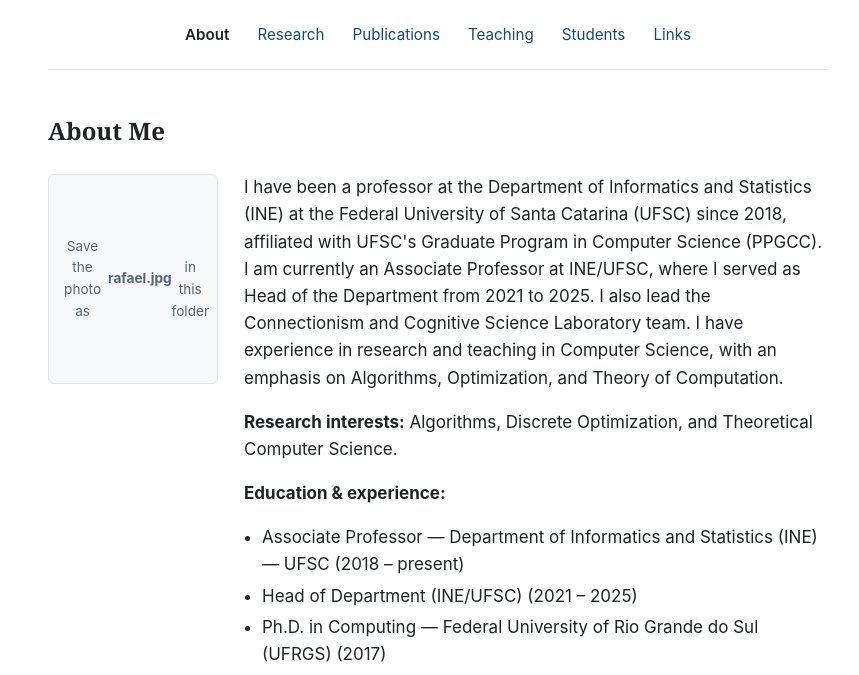
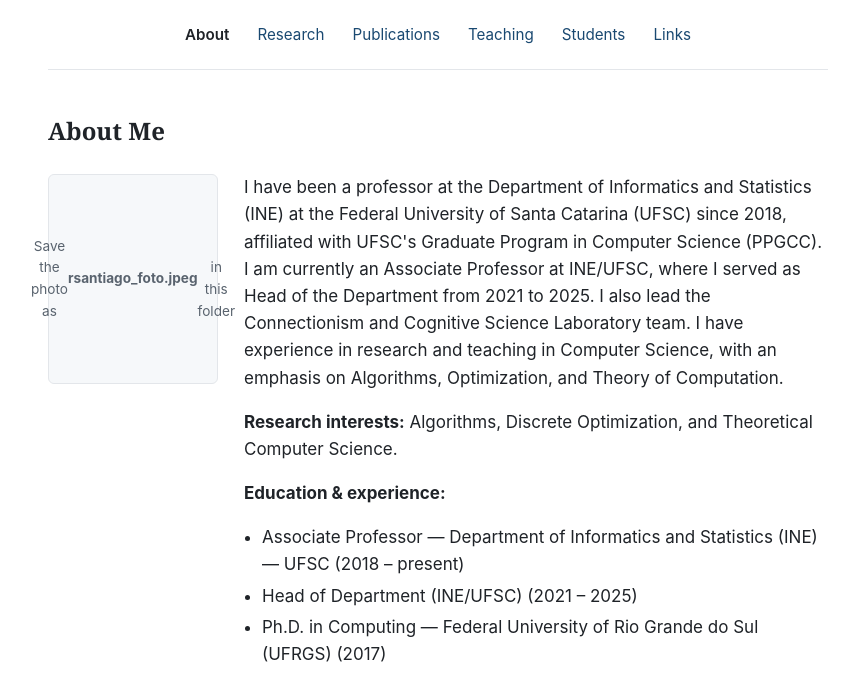
Before and after one commit to BrunoVenancioDash/BrunoVenancioDash.github.io, a plain HTML site: page index.html in a window 1280 px wide. Shown: the part 123-798 px from the top of the page, without its empty margins (202-1061 px from the left). Drawn offline with Linux system fonts and the light colour scheme.

Commit message:
Update image

```diff
--- a/index.html
+++ b/index.html
@@ -106,7 +106,7 @@
       <section id="about" class="page">
         <h2 class="section-title">About Me</h2>
         <div class="about">
-          <div class="photo photo-placeholder">Save the photo as<br><strong>rafael.jpg</strong><br>in this folder</div>
+          <div class="photo photo-placeholder">Save the photo as<br><strong>rsantiago_foto.jpeg</strong><br>in this folder</div>
           <div class="bio">
             <p>
               I have been a professor at the Department of Informatics and Statistics (INE)
```
